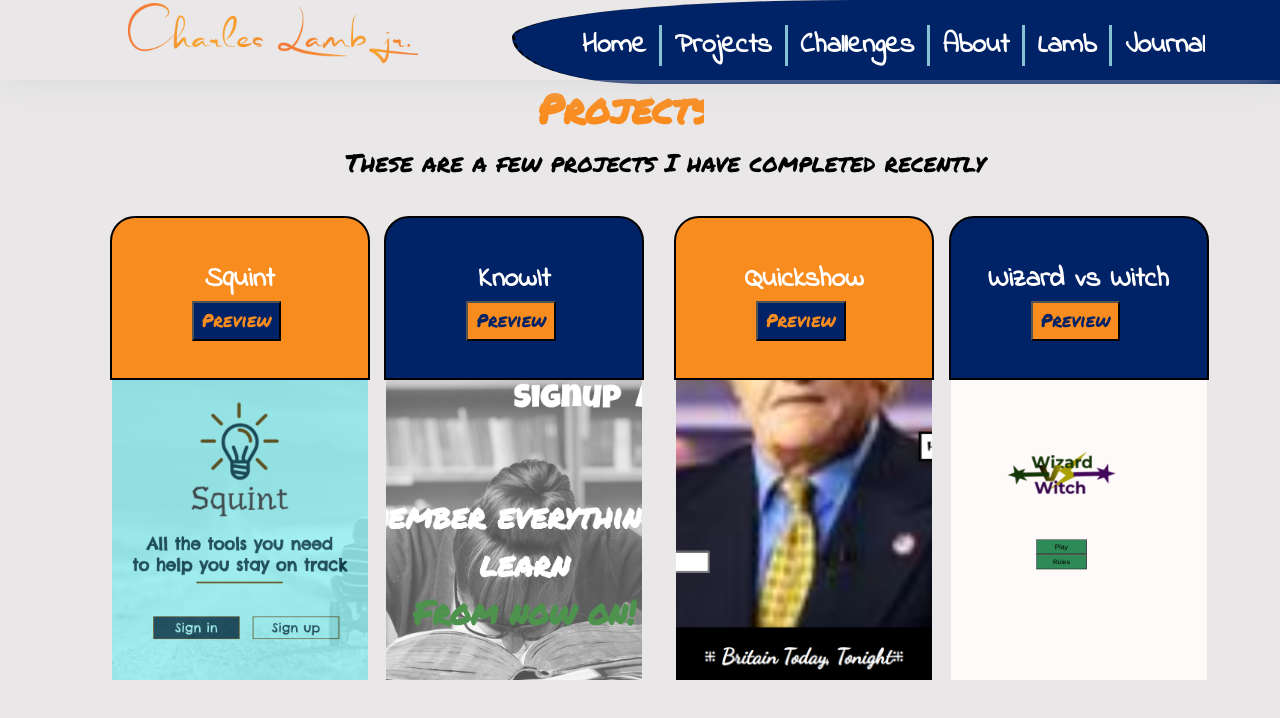
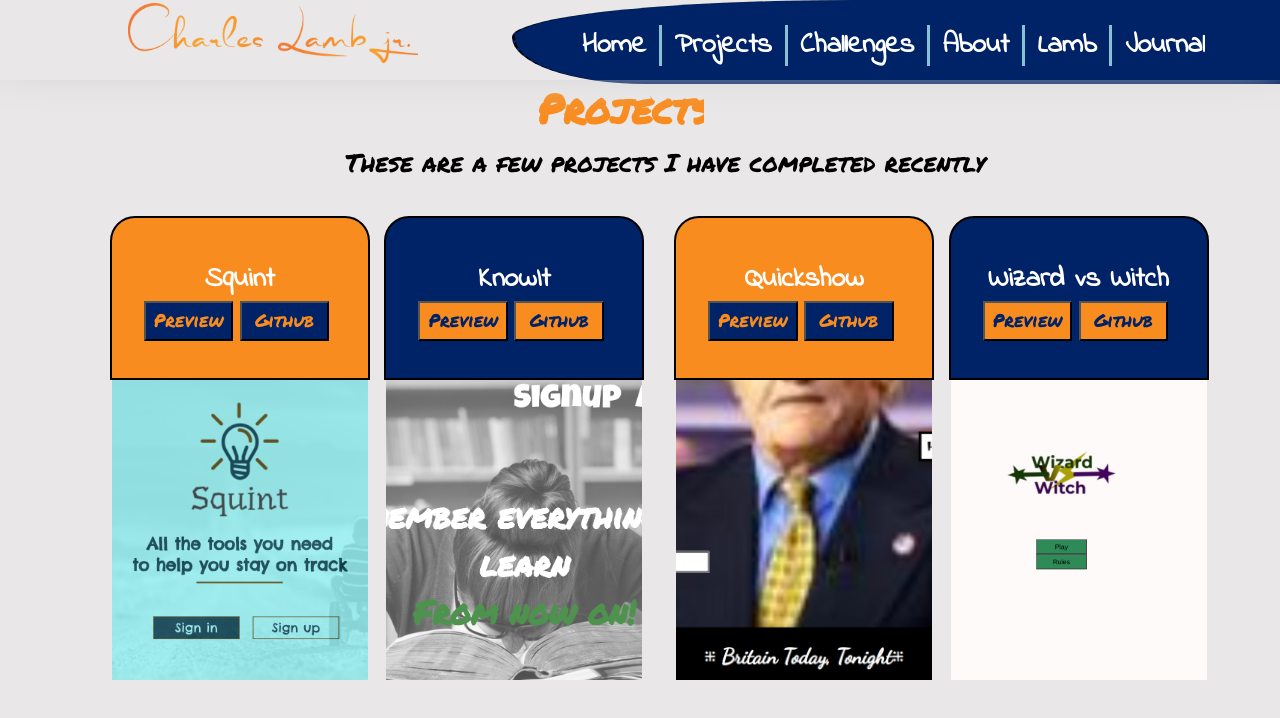
Before and after one commit to cyberstizz/charleslambjr, a React (Create React App) app: page /projects in a window 1280 px wide. Shown: the top 718 px of the page. Built offline with nearby package versions, Linux system fonts and the light colour scheme; a web font is replaced by a local one.

Commit message:
added github button to the top of each card

```diff
--- a/src/components/Card.js
+++ b/src/components/Card.js
@@ -6,7 +6,8 @@ const Card = (props) => {
     return (
         <div id='wholeCard'>
         <div id='cardTop' style={{backgroundColor: props.backgroundColor}}><br />  {props.title} <br /> <a href={props.link}><button style={{backgroundColor: props.buttonColor, 'font-size': '18px', 'font-family': 'Permanent Marker, cursive',
-width: '7vw', height: '5vh', marginRight: '.5vw', color: props.backgroundColor}}>Preview</button></a></div>
+width: '7vw', height: '5vh', marginRight: '.5vw', color: props.backgroundColor}}>Preview</button></a><a href={props.link}><button style={{backgroundColor: props.buttonColor, 'font-size': '18px', 'font-family': 'Permanent Marker, cursive',
+width: '7vw', height: '5vh', marginRight: '.5vw', color: props.backgroundColor}}>Github</button></a></div>
         <div id="cardBody" style={{backgroundImage: props.backgroundImage, backgroundSize: '100%', height: '40vh', width: '20vw', textAlign: 'center', position: 'relative', backgroundPosition: 'center', backgroundSize: 'cover', backgroundRepeat: 'no-repeat'}}></div>
         </div>
         // </div>
```
